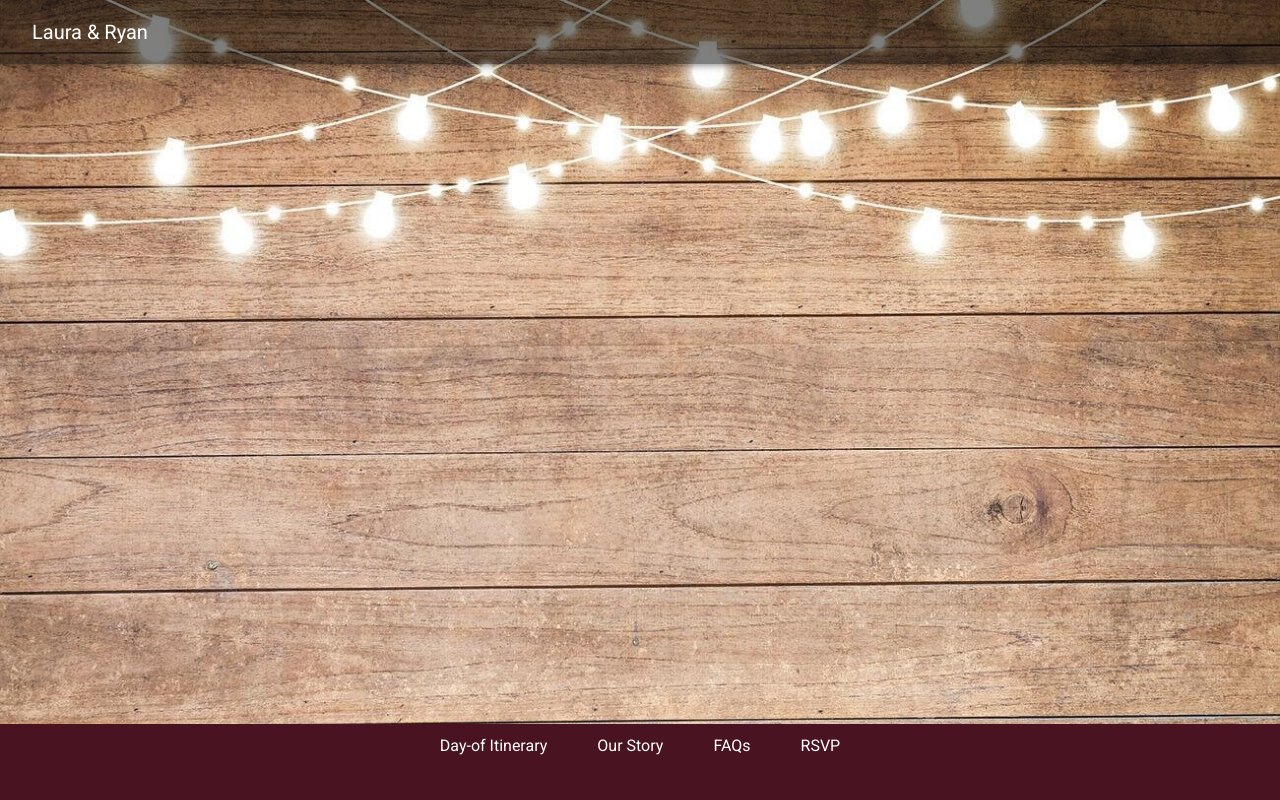
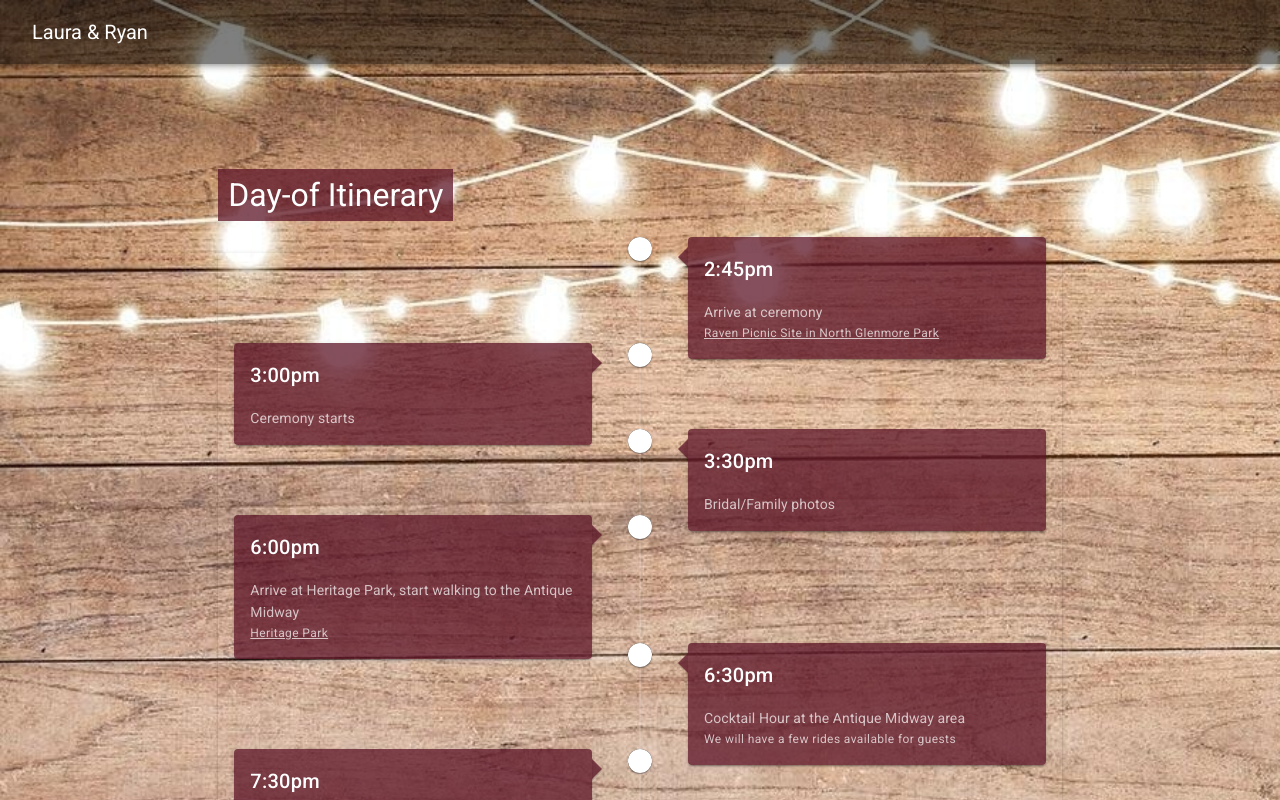
Before and after one commit to jshaw990/laura-ryan-wedding, a Nuxt app: page /itinerary in a window 1280 px wide. Shown: the top 800 px of the page. Built offline with nearby package versions, Linux system fonts and the light colour scheme.

Commit message:
Itinerary component and page.

```diff
--- a/components/ItineraryComponent.vue
+++ b/components/ItineraryComponent.vue
@@ -0,0 +1,34 @@
+<template>
+  <v-timeline
+    align-top
+    class="mx-md-4 my-md-8 mr-2"
+    color="rgba(0,0,0,0)"
+    :dense="$vuetify.breakpoint.mdAndDown"
+  >
+    <v-timeline-item
+      v-for="item in itinerary"
+      :key="item.index"
+      color="white"
+      fill-dot
+      small
+      class="my-md-n10"
+    >
+      <v-card color="rgba(92, 20, 39, 0.75)">
+        <v-card-title>
+          {{ item.time }}
+        </v-card-title>
+        <v-card-text>
+          {{ item.content }}
+          <div v-if="item.add" class="text-caption" v-html="item.add" />
+        </v-card-text>
+      </v-card>
+    </v-timeline-item>
+  </v-timeline>
+</template>
+
+<script>
+export default {
+  name: 'ItineraryComponent',
+  props: ['itinerary'],
+}
+</script>
--- /dev/null
+++ b/pages/itinerary/index.vue
@@ -0,0 +1,33 @@
+<template>
+  <v-col cols="12" md="8" class="mx-auto page">
+    <div class="m-8 small-title background-hue">Day-of Itinerary</div>
+    <v-card color="rgba(0,0,0,0)">
+      <ItineraryComponent :itinerary="itinerary" />
+    </v-card>
+  </v-col>
+</template>
+
+<script>
+import { reactive, toRefs } from '@vue/composition-api'
+
+import itinerary from '@/static/itinerary.json'
+
+import ItineraryComponent from '~/components/ItineraryComponent.vue'
+
+export default {
+  name: 'Itinerary',
+  components: {
+    ItineraryComponent,
+  },
+
+  setup() {
+    const state = reactive({
+      itinerary,
+    })
+
+    return {
+      ...toRefs(state),
+    }
+  },
+}
+</script>
```
